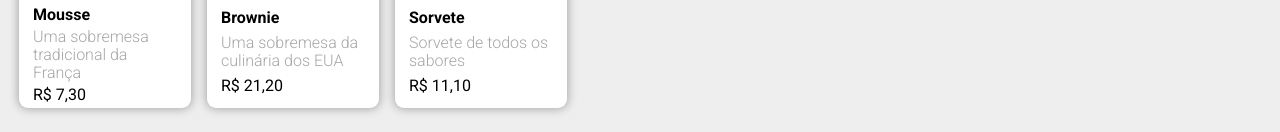
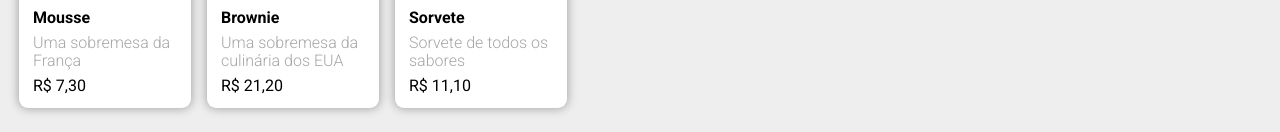
Before and after one commit to yungtay/FoodCamp, a website: page index.html in a window 1280 px wide. Shown: the part 846-978 px from the top of the page. Drawn offline with nearby package versions, Linux system fonts and the light colour scheme.

Commit message:
Correção da descrição dos itens

```diff
--- a/index.html
+++ b/index.html
@@ -104,7 +104,7 @@
               <div class="opcao" onclick="ligaDesliga(this)">
                 <img src="imagens/mousse-chocolate.jpeg" alt="Mousse de Chocolate">
                 <p class="nome-item">Mousse</p>
-                <p class="descricao-item">Uma sobremesa tradicional da França</p>
+                <p class="descricao-item">Uma sobremesa da França</p>
                 <p>R$ <span class="preco">7,30</span></p>
                 <ion-icon name="checkmark-circle"></ion-icon>
               </div>
```
